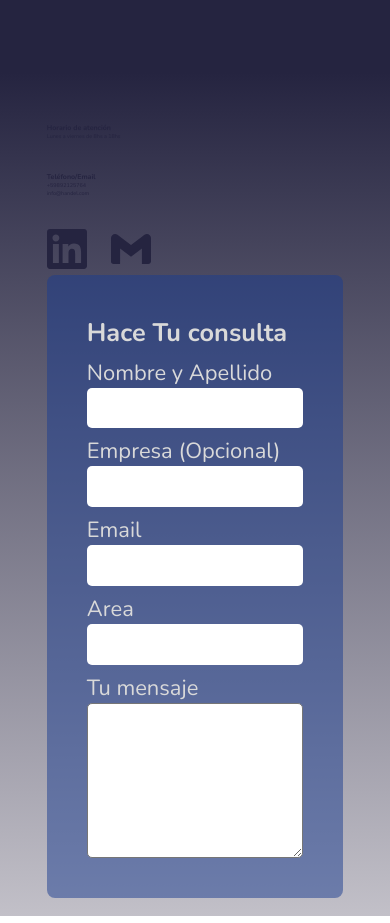
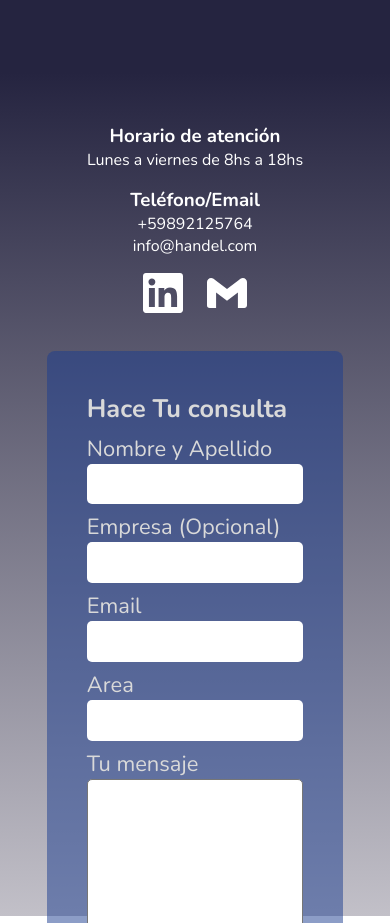
Before and after one commit to NaimCBGhassan/Alpha, a React (Vite) app: page / in a window 390 px wide. Shown: the part 2460-3383 px from the top of the page. Built offline with nearby package versions, Linux system fonts and the light colour scheme.

Commit message:
contact section responsive

```diff
--- a/src/components/contact/Contact.tsx
+++ b/src/components/contact/Contact.tsx
@@ -2,6 +2,7 @@ import styled from "styled-components";
 import { SiGmail, SiLinkedin } from "react-icons/si";
 import Form from "./Form";
 import { useLanguageContext } from "../../context/language/useLanguage";
+import fontSize from "../../utils/font/font";
 
 const Contact = () => {
   const text = useLanguageContext();
@@ -47,13 +48,18 @@ const StyledContact = styled.section`
 
 const InfoContainer = styled.div`
   height: 100%;
+  color: ${({ theme }) => theme.palette.common.white};
+  text-align: center;
+  margin-bottom: 2rem;
 
   display: flex;
   flex-direction: column;
   justify-content: end;
-  gap: 2rem;
+  gap: 1rem;
 
   @media screen and (min-width: 768px) {
+    color: inherit;
+    gap: 2rem;
   }
 `;
 
@@ -61,18 +67,33 @@ const ContactInfo = styled.div`
   display: flex;
   flex-direction: column;
   h4 {
-    font-size: 1.8vw;
+    font-size: ${fontSize.mobile.p1};
   }
   p {
-    font-size: 1.4vw;
+    font-size: ${fontSize.mobile.p2};
   }
 
   @media screen and (min-width: 768px) {
+    h4 {
+      font-size: ${fontSize.tablet.p1};
+    }
+    p {
+      font-size: ${fontSize.tablet.p2};
+    }
+  }
+  @media screen and (min-width: 1024px) {
+    h4 {
+      font-size: ${fontSize.desktop.p1};
+    }
+    p {
+      font-size: ${fontSize.desktop.p2};
+    }
   }
 `;
 
 const Icons = styled.div`
   display: flex;
+  justify-content: center;
   gap: 1.5rem;
 `;
 
--- a/src/utils/font/font.ts
+++ b/src/utils/font/font.ts
@@ -21,7 +21,7 @@ const fontSize = {
     h3: "2.8vw",
     h4: "2.5vw",
     p1: "1.8vw",
-    p2: "1rem",
+    p2: "1.6vw",
   },
 };
 
```
